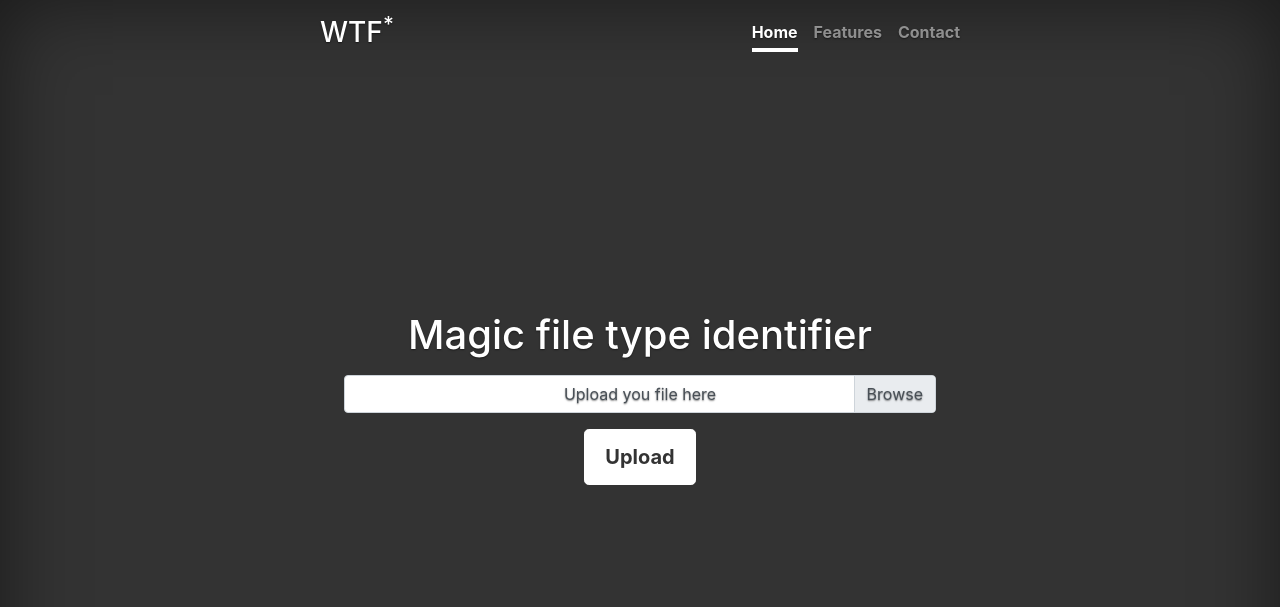
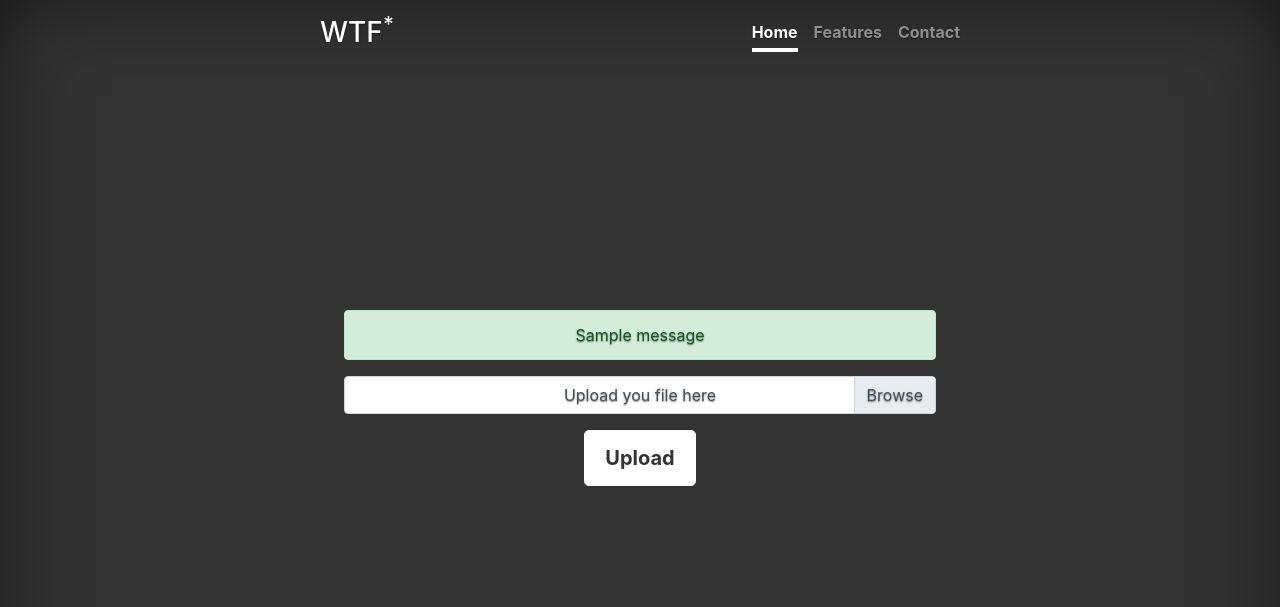
Before and after one commit to namrebmob/wtf, a Flask app: page / in a window 1280 px wide. Shown: the top 607 px of the page. Run offline with Flask 2, Linux system fonts and the light colour scheme; one stand-in notice (Sample message) is shown; parts of the project's set-up code (start-up, migrations or seed data) failed here and were passed over; some libraries are stand-ins or nearby versions.

Commit message:
second-refactor

```diff
--- a/app/__init__.py
+++ b/app/__init__.py
@@ -1,7 +1,7 @@
 # app/__init.py
 
 import magic
-from flask import Flask, request, render_template, url_for
+from flask import Flask, flash, request, redirect, render_template, url_for
 from datetime import datetime
 
 app = Flask(__name__)
@@ -10,10 +10,12 @@ app.config.from_object('app.config')
 
 @app.route('/', methods=['GET', 'POST'])
 def index():
-    args = {'now_year': datetime.now().year}
     if request.method == 'POST':
+        if not request.files.get('file', None):
+            flash('You did not select a file to upload', 'danger')
+            return redirect(request.url)
         f_chunk = request.files['file'].read(app.config['CHUNK_SIZE'])
         if f_chunk:
-            args['f_magic'] = magic.from_buffer(f_chunk)
-            args['f_mime'] = magic.from_buffer(f_chunk, mime=True)
-    return render_template('layout.html', args=args)
+            magic_f = magic.from_buffer(f_chunk)
+            flash(f'You file is: {magic_f}.', 'success')
+    return render_template('layout.html', year=datetime.now().year)
--- a/app/templates/layout.html
+++ b/app/templates/layout.html
@@ -34,10 +34,17 @@
             </div>
         </header>
         <main role='main' class='inner cover'>
-            <h1 class='cover-heading'>{{ args.f_mime or 'Magic file type identifier' }}</h1>
-            <p class="lead">{{ args.f_magic }}</p>
+            {% with messages = get_flashed_messages(with_categories=true) %}
+                {% if messages %}
+                    {% for category, message in messages %}
+                    <div class="alert alert-{{ category }}" role="alert">
+                        {{ message }}
+                    </div>
+                    {% endfor %}
+                {% endif %}
+            {% endwith %}
             <form action='{{ url_for('index') }}' method='post' enctype='multipart/form-data'>
-                <div class="form-group">
+                <div class='form-group'>
                     <div class='custom-file'>
                         <input type='file' name='file' class='custom-file-input' id='custom-file'>
                         <label class='custom-file-label' for='custom-file'>Upload you file here</label>
@@ -48,7 +55,7 @@
         </main>
         <footer class='mastfoot mt-auto'>
             <div class='inner'>
-                <p>{{ args.now_year }}, <sup>* </sup><a href="{{ url_for('index') }}">What the file</a> by <a href='http://buslov.ru/' target='_blank'>bomberman</a>.</p>
+                <p>{{ year }}, <sup>* </sup><a href="{{ url_for('index') }}">What the file</a> by <a href='http://buslov.ru/' target='_blank'>bomberman</a>.</p>
             </div>
         </footer>
     </div>
```
Also changed, not shown: README.md.
